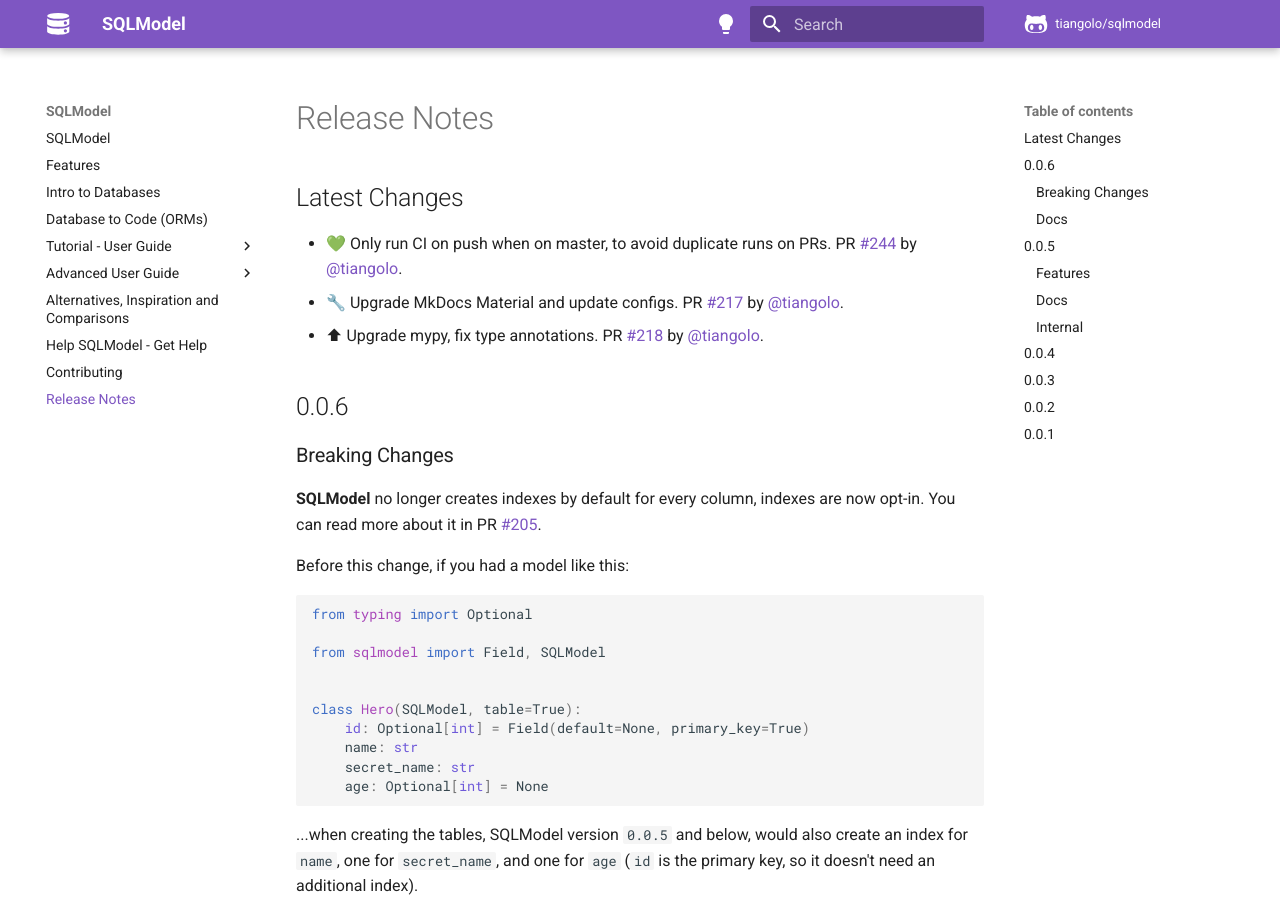
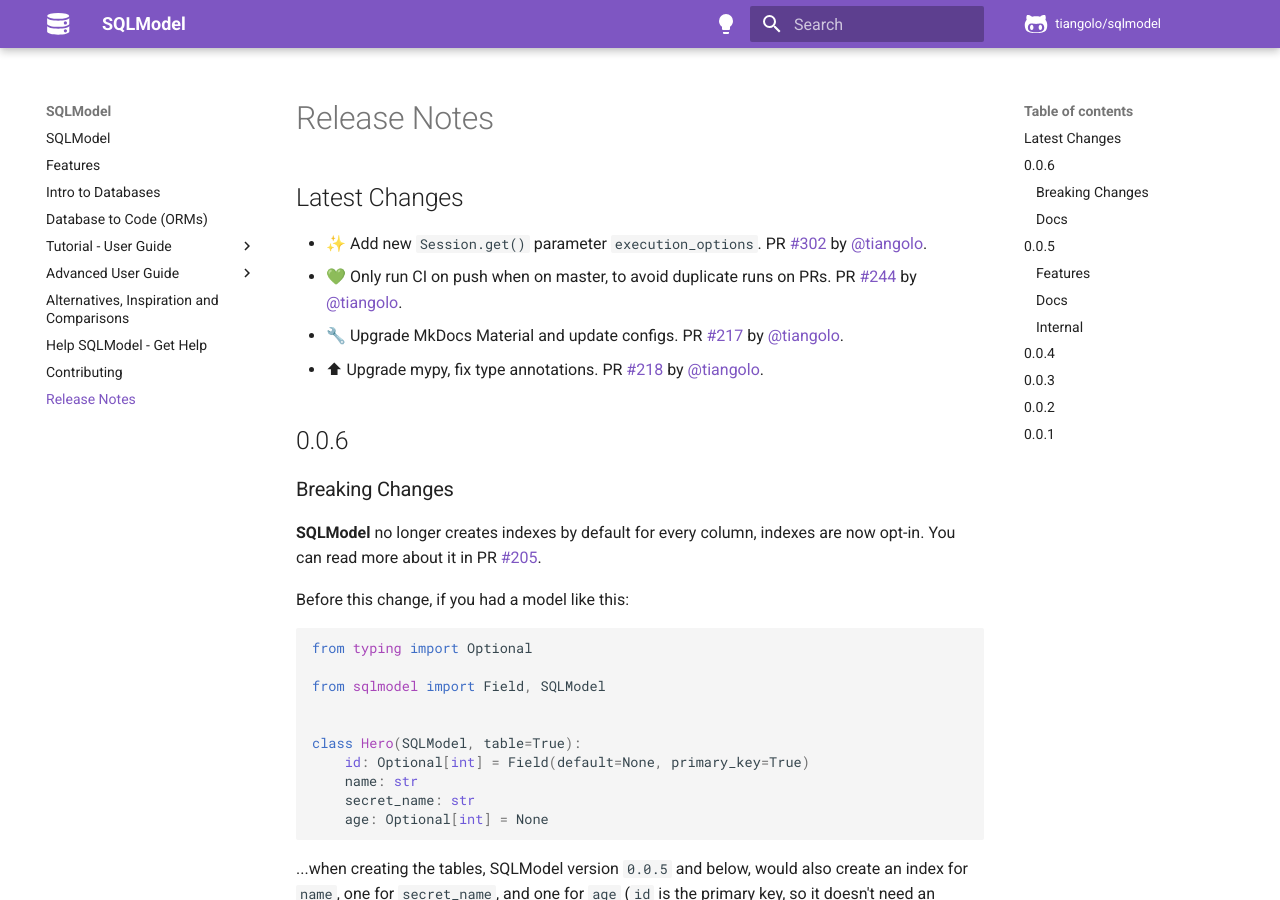
Before and after one commit to sztrakabalint/fastapi-sqlmodel, an MkDocs documentation site: the page built from docs/release-notes.md, in a window 1280 px wide and 900 px high. Built offline with MkDocs 1.6.1 and Material for MkDocs 9.7.7, drawn with Linux system fonts in a browser that asks for light colours; comment, search, counter and statistics services are not loaded.

Commit message:
📝 Update release notes

```diff
--- a/docs/release-notes.md
+++ b/docs/release-notes.md
@@ -2,6 +2,7 @@
 
 ## Latest Changes
 
+* ✨ Add new `Session.get()` parameter `execution_options`. PR [#302](https://github.com/tiangolo/sqlmodel/pull/302) by [@tiangolo](https://github.com/tiangolo).
 * 💚 Only run CI on push when on master, to avoid duplicate runs on PRs. PR [#244](https://github.com/tiangolo/sqlmodel/pull/244) by [@tiangolo](https://github.com/tiangolo).
 * 🔧 Upgrade MkDocs Material and update configs. PR [#217](https://github.com/tiangolo/sqlmodel/pull/217) by [@tiangolo](https://github.com/tiangolo).
 * ⬆ Upgrade mypy, fix type annotations. PR [#218](https://github.com/tiangolo/sqlmodel/pull/218) by [@tiangolo](https://github.com/tiangolo).
```
